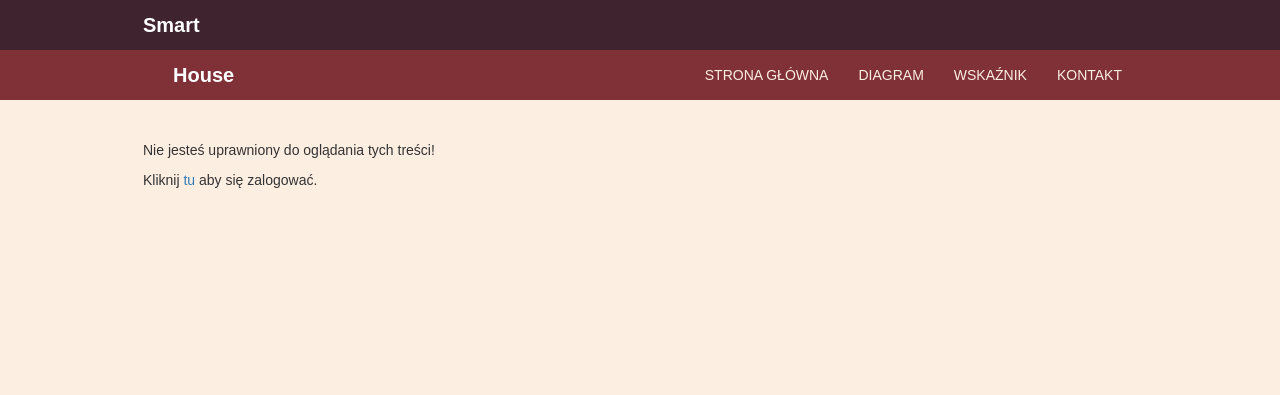
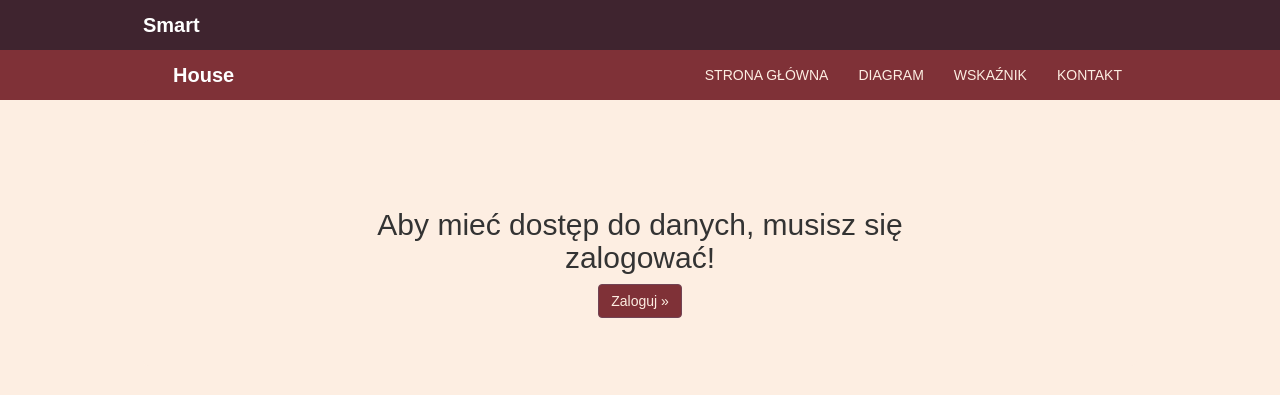
Before and after one commit to elatomczyk/smarthouse, a Django app: page /scope/ in a window 1280 px wide. Shown: the top 395 px of the page. Run offline with Django 3.2, Linux system fonts and the light colour scheme; parts of the project's set-up code (start-up, migrations or seed data) failed here and were passed over; some libraries are stand-ins or nearby versions.

Commit message:
Anonymous user pages stylization

```diff
--- a/static/static/css/custom.css
+++ b/static/static/css/custom.css
@@ -44,6 +44,23 @@ body {
     font-weight: 700;
     font-size: 20px;
 }
+
+.navbar-default .navbar-brand:hover {
+    color: #fdeee2;
+    background-color: transparent;
+}
+
+
+
+
+
+
+
+
+
+
+
+
 
 .navbar-default .navbar-nav > li > a {
     color: #FDEEE2;
--- a/static/templates/scope.html
+++ b/static/templates/scope.html
@@ -53,8 +53,16 @@
             <a href="{% url 'deleteScope' sensorName %}"><span class="glyphicon bigger glyphicon-remove-sign"></span></a>
         {% endif %}
     {% else %}
-        <p>Nie jesteś uprawniony do oglądania tych treści!</p>
-        <p>Kliknij <a href="/login/">tu</a> aby się zalogować.</p>
+        <div class="jumbotron">
+            <div class="container">
+                <div class="col-md-1"></div>
+                <div class="col-md-10 text-center">
+                    <h2>Aby mieć dostęp do danych, musisz się zalogować!</h2>
+                    <a class="btn btn-primary" href="{% url 'django.contrib.auth.views.login' %}" role="button">Zaloguj &raquo;</a>
+                </div>
+                <div class="col-md-1"></div>
+            </div>
+        </div>
     {% endif%}
 </div>
 <div class="col-md-2"></div>
```
Also changed, not shown: static/templates/diagram.html (+11 -7 lines), static/templates/index.html (+6 -2 lines), static/templates/register_success.html (+10 -2 lines).
